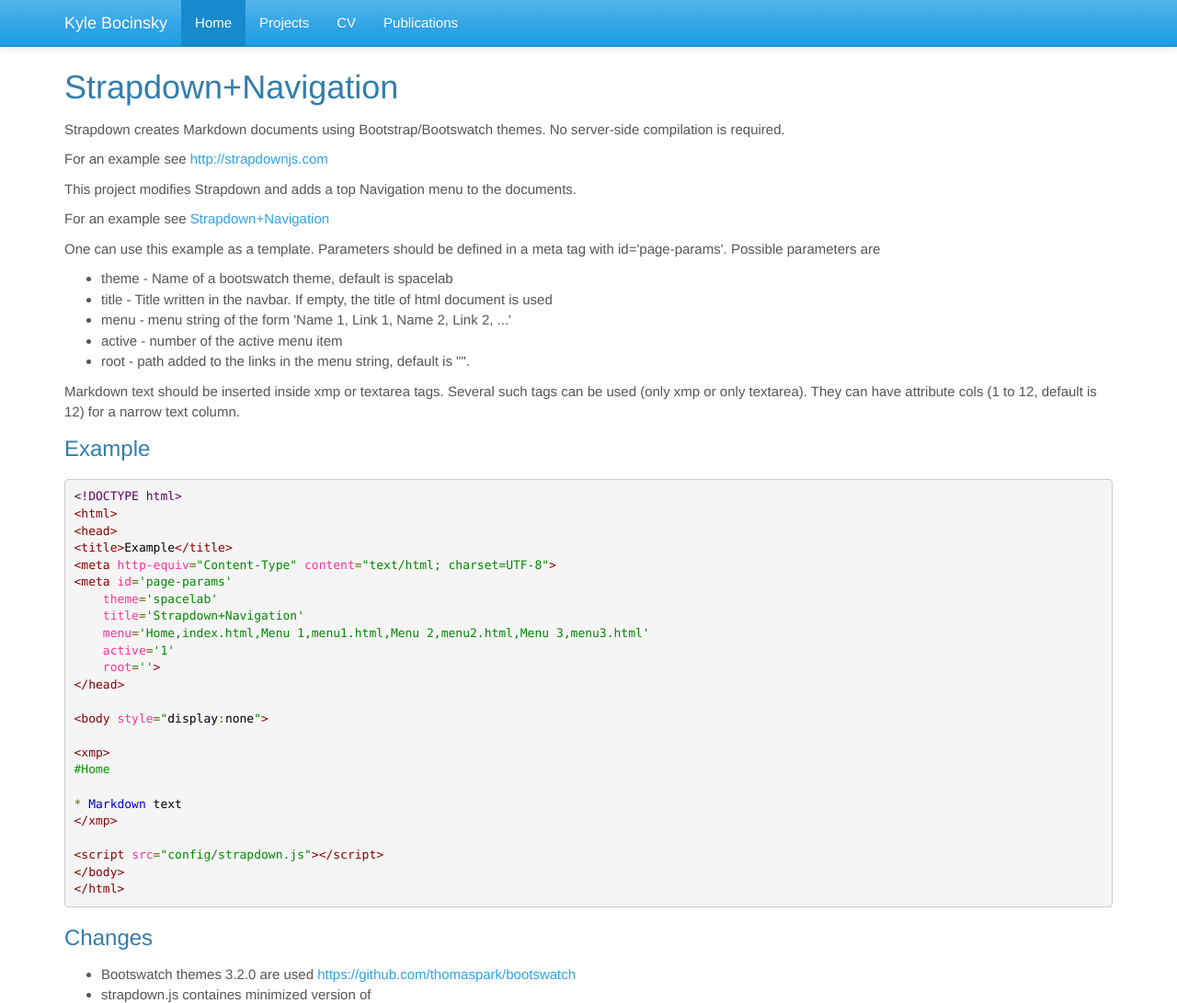
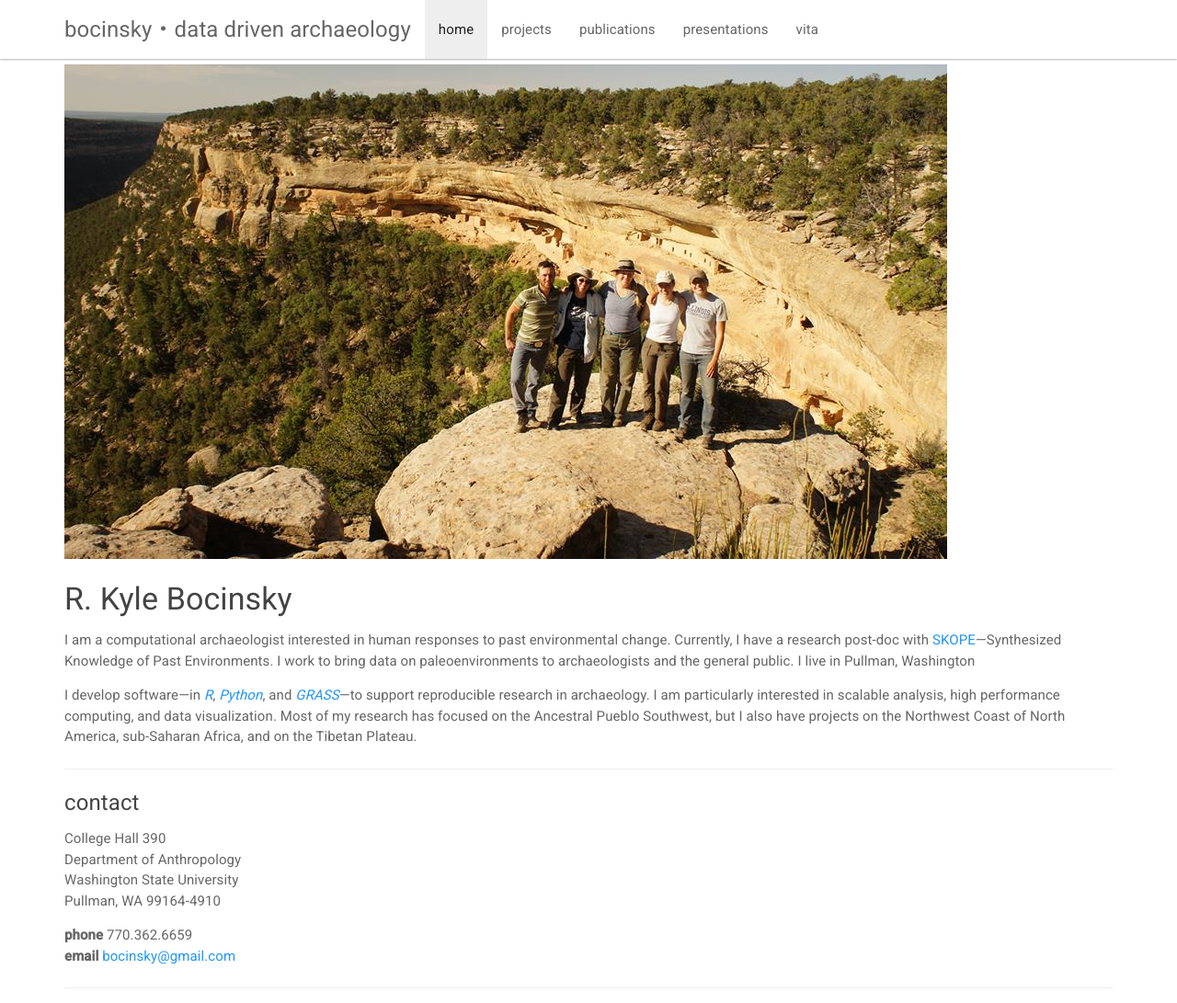
Before and after one commit to bocinsky/bocinsky.github.io, a plain HTML site: page index.html in a window 1280 px wide. Shown: the top 1091 px of the page at 92% size. Drawn offline with Linux system fonts and the light colour scheme.

Commit message:
trying out Strapdown

````diff
--- a/index.html
+++ b/index.html
@@ -4,78 +4,37 @@
 <title>Example</title>
 <meta http-equiv="Content-Type" content="text/html; charset=UTF-8">
 <meta id='page-params'
-	theme='cerulean'
-	title='Kyle Bocinsky'
-	menu='Home,index.html,Projects,projects.html,CV,cv.html,Publications,publications/index.html'
+	theme='paper'
+	title='bocinsky&#12539;data driven archaeology'
+	menu='home,index.html,projects,projects.html,publications,publications/index.html,presentations,presentations/index.html,vita,cv.html'
 	active='1'>
 </head>
 
 <body style="display:none">
 
 <textarea>
-# Strapdown+Navigation
+![](./media/MVNP.jpg "The 2012 Mesa Verde Community Center Survey field crew in front of Double House. Bocinsky is all the way on the left.")
 
-Strapdown creates Markdown documents using Bootstrap/Bootswatch themes. No server-side compilation is required.
+### R. Kyle Bocinsky
 
-For an example see http://strapdownjs.com
+I am a computational archaeologist interested in human responses to past environmental change. Currently, I have a research post-doc with [SKOPE](http://www.envirecon.org)&mdash;Synthesized Knowledge of Past Environments. I work to bring data on paleoenvironments to archaeologists and the general public. I live in Pullman, Washington
 
-This project modifies Strapdown and adds a top Navigation menu to the documents.
+I develop software&mdash;in [*R*](http://www.r-project.org), [*Python*](https://www.python.org), and [*GRASS*](http://grass.osgeo.org)&mdash;to support reproducible research in archaeology. I am particularly interested in scalable analysis, high performance computing, and data visualization. Most of my research has focused on the Ancestral Pueblo Southwest, but I also have projects on the Northwest Coast of North America, sub-Saharan Africa, and on the Tibetan Plateau.
 
-For an example see [Strapdown+Navigation](http://smzg.github.io/strapdown/example)
+***
 
-One can use this example as a template.
-Parameters should be defined in a meta tag with id='page-params'.
-Possible parameters are
+#### contact
+College Hall 390
+Department of Anthropology
+Washington State University
+Pullman, WA 99164-4910
 
-* theme - Name of a bootswatch theme, default is spacelab
-* title - Title written in the navbar. If empty, the title of html document is used
-* menu -  menu string of the form 'Name 1, Link 1, Name 2, Link 2, ...'
-* active - number of the active menu item
-* root - path added to the links in the menu string, default is "".
+**phone** 770.362.6659
+**email** [bocinsky@gmail.com](mailto:bocinsky@gmail.com)
 
-Markdown text should be inserted inside xmp or textarea tags.
-Several such tags can be used (only xmp or only textarea).
-They can have attribute cols (1 to 12, default is 12) for a narrow text column.
+***
 
 
-###Example
-
-```html
-<!DOCTYPE html>
-<html>
-<head>
-<title>Example</title>
-<meta http-equiv="Content-Type" content="text/html; charset=UTF-8">
-<meta id='page-params'
-	theme='spacelab'
-	title='Strapdown+Navigation'
-	menu='Home,index.html,Menu 1,menu1.html,Menu 2,menu2.html,Menu 3,menu3.html'
-	active='1'
-	root=''>
-</head>
-
-<body style="display:none">
-
-<xmp>
-#Home
-
-* Markdown text
-</xmp>
-
-<script src="config/strapdown.js"></script>
-</body>
-</html>
-```
-
-###Changes
-* Bootswatch themes 3.2.0 are used https://github.com/thomaspark/bootswatch
-* strapdown.js containes minimized version of
-	* jquery.js http://jquery.org
-	* bootrsrap.js http://getbootstrap.com
-	* marked.js https://github.com/chjj/marked
-	* Google code prettify https://code.google.com/p/google-code-prettify/
-* Several xmp/textarea tags can be used
-* Parameters are saved in ``<meta id='page-params' theme=...>``
 </textarea>
 
 
--- /dev/null
+++ b/presentations/index.html
@@ -0,0 +1,22 @@
+<!DOCTYPE html>
+<html>
+<head>
+<title>Menu 3</title>
+<meta http-equiv="Content-Type" content="text/html; charset=UTF-8">
+<meta id='page-params'
+	theme='spacelab'
+	title='Strapdown+Navigation'
+	menu='Home,index.html,Menu 1,menu1.html,Menu 2,menu2.html,Menu 3,menu3/index.html'
+	active='4'
+	root='../'>
+</head>
+
+<body style="display:none">
+
+<xmp>
+#Menu 3
+</xmp>
+
+<script src="../config/strapdown.js"></script>
+</body>
+</html>
````
Also changed, not shown: media/MVNP.jpg (added).
